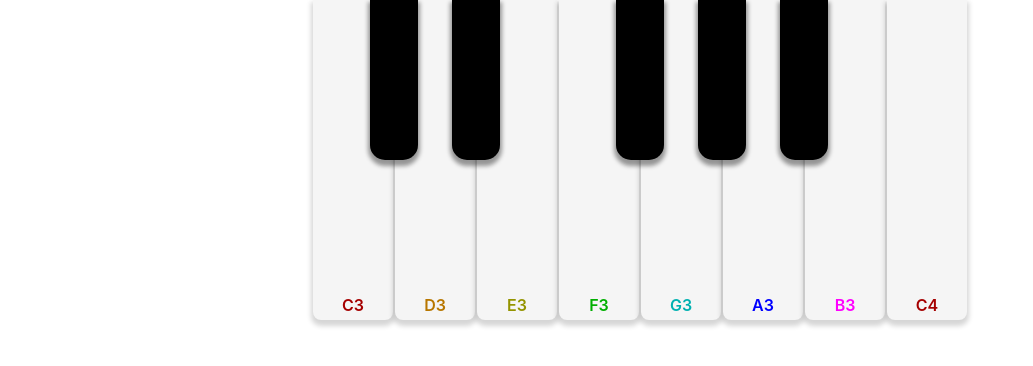
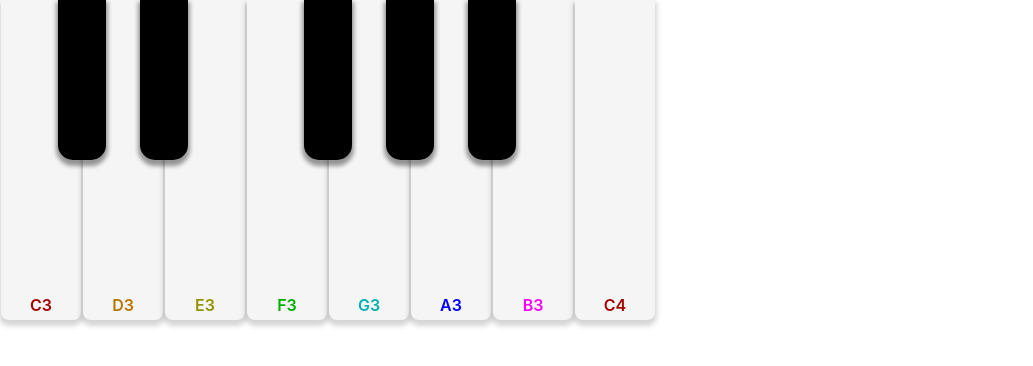
Before and after one commit to mrranjan31paudel/piano, a React (Create React App) app: page / in a window 1280 px wide. Shown: the top 366 px of the page, without its empty margins (0-1033 px from the left). Built offline with nearby package versions, Linux system fonts and the light colour scheme.

Commit message:
DEV: Fix some styles

```diff
--- a/src/style/layout.css
+++ b/src/style/layout.css
@@ -4,5 +4,6 @@
 }
 
 .body {
+  font-size: 14px;
   cursor: url(http://localhost:3000/right-poke-s.png), url(https://mrranjan31paudel.github.io/piano/right-poke-s.png), auto;
 }
--- a/src/style/style.css
+++ b/src/style/style.css
@@ -13,7 +13,7 @@
   user-select: none; /* Standard syntax */
 }
 
-.full-keys-container {
+.all-keys-container {
   position: relative;
   width: 656px;
   margin: 0px auto;
```
